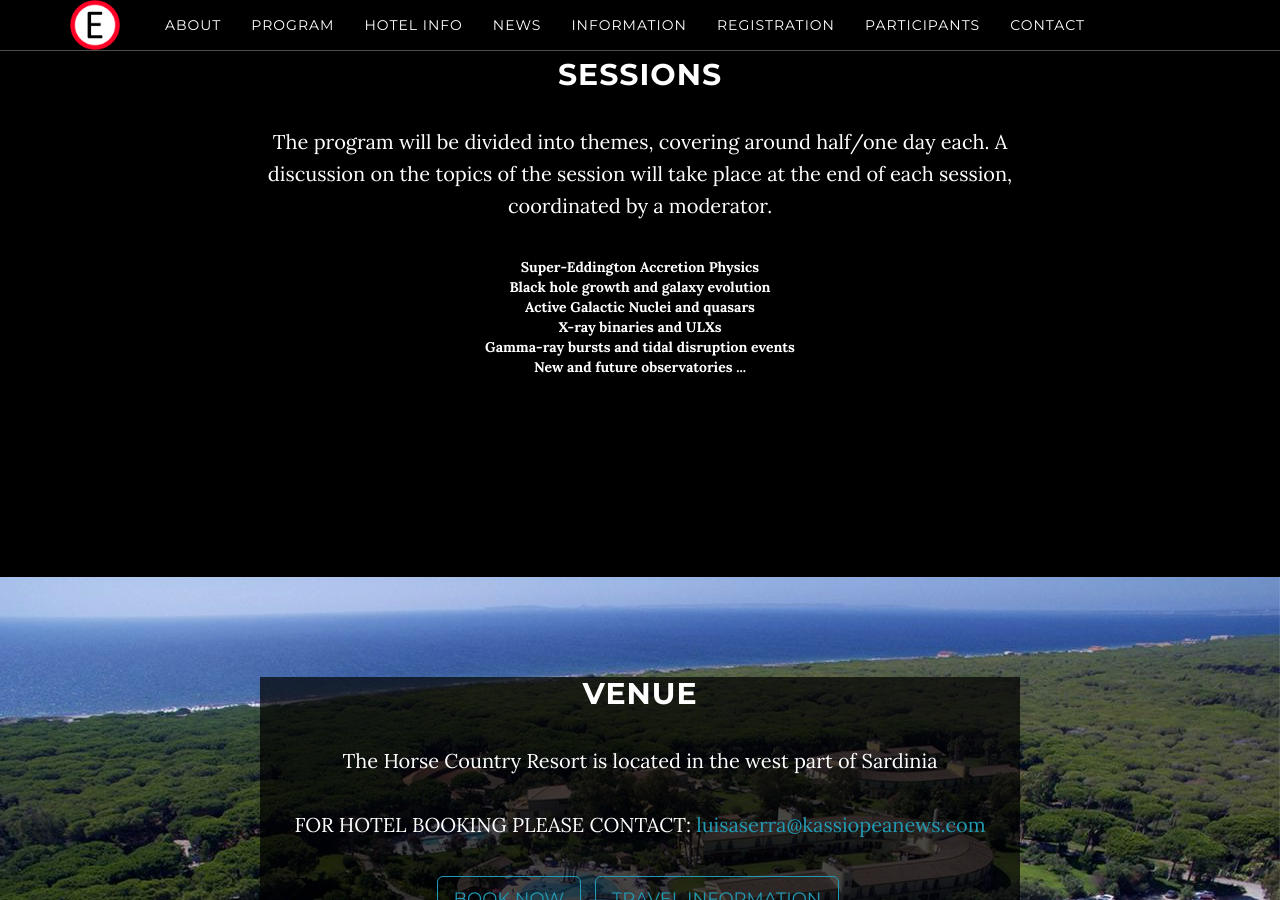
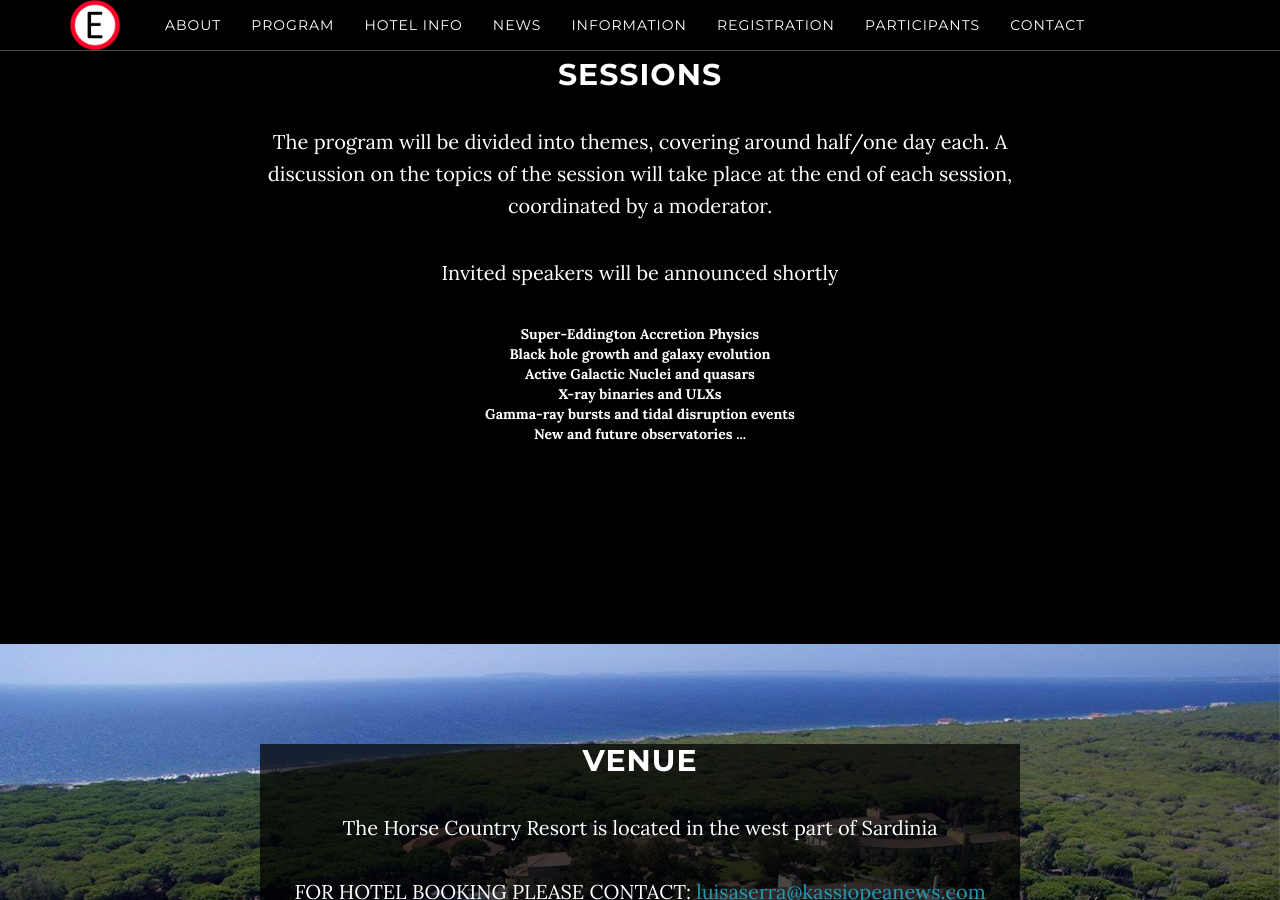
Before and after one commit to breakingthelimits/supereddington2026, a Jekyll site: the page built from index.html, in a window 1280 px wide and 900 px high, scrolled down 2038 px. Built offline with Jekyll 4.4.1, drawn with Linux system fonts in a browser that asks for light colours.

Commit message:
Note about invited speakers

```diff
--- a/_includes/program.html
+++ b/_includes/program.html
@@ -7,6 +7,8 @@
         <p>The program will be divided into themes, covering around half/one day each.
         A discussion on the topics of the session will take place at the end of each
         session, coordinated by a moderator.</p>
+
+        <p>Invited speakers will be announced shortly</p>
 
         <b>Super-Eddington Accretion Physics</b><br />
 
```
